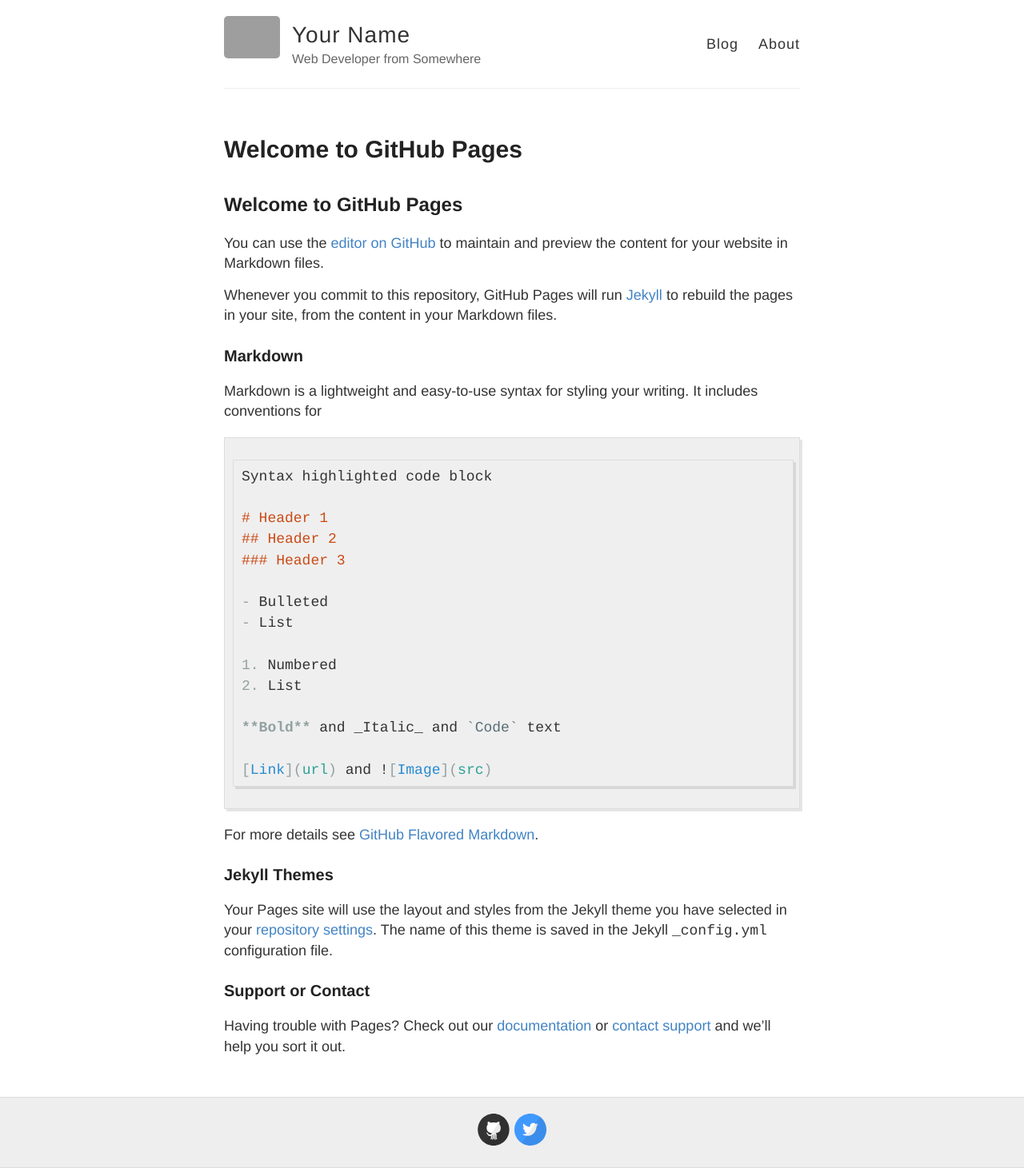
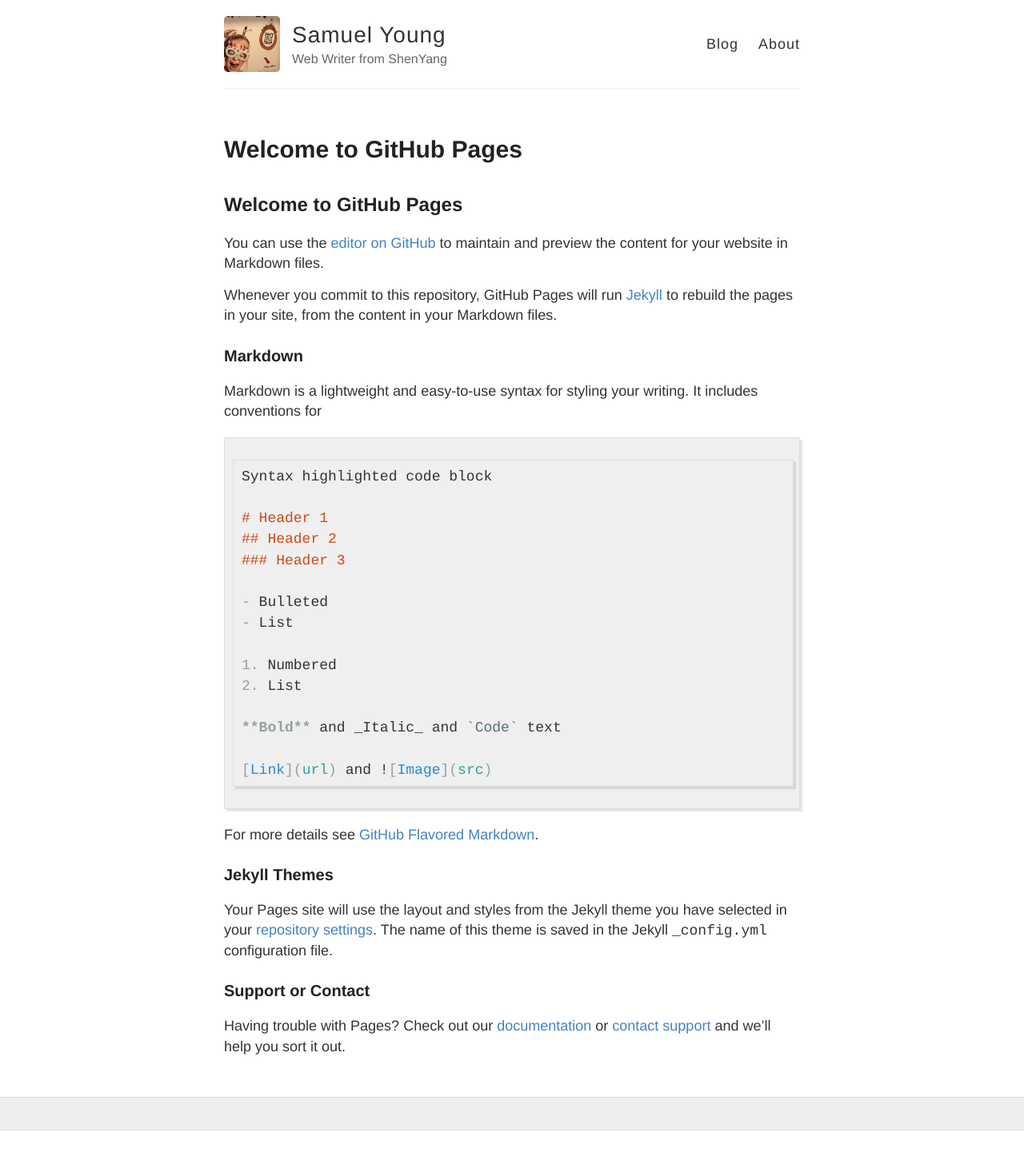
Before and after one commit to samuelyoung-dot/samuelyoung-dot.github.io, a Jekyll site: the page built from index.md, in a window 1280 px wide. Shown: the whole page at 80% size. Built offline with Jekyll 4.4.1, drawn with Linux system fonts in a browser that asks for light colours; our own code applies the rules of GitHub Pages for plain Markdown files; after the commit the page ends 1414 px from its top, so only the background shows below that; grey boxes are pictures that could not be loaded.

Commit message:
Update _config.yml

```diff
--- a/_config.yml
+++ b/_config.yml
@@ -3,13 +3,13 @@
 #
 
 # Name of your site (displayed in the header)
-name: Your Name
+name: Samuel Young
 
 # Short bio or description (displayed in the header)
-description: Web Developer from Somewhere
+description: Web Writer from ShenYang
 
 # URL of your avatar or profile pic (you could use your GitHub profile pic)
-avatar: https://raw.githubusercontent.com/barryclark/jekyll-now/master/images/jekyll-logo.png
+avatar: https://github.com/samuelyoung-dot/samuelyoung-dot.github.io/blob/master/images/1knlm62lxlsmmknbc6x110psq.jpg
 
 #
 # Flags below are optional
@@ -21,12 +21,12 @@ footer-links:
   email:
   facebook:
   flickr:
-  github: barryclark/jekyll-now
+  github:
   instagram:
   linkedin:
   pinterest:
   rss: # just type anything here for a working RSS icon
-  twitter: jekyllrb
+  twitter:
   stackoverflow: # your stackoverflow profile, e.g. "users/50476/bart-kiers"
   youtube: # channel/<your_long_string> or user/<user-name>
   googleplus: # anything in your profile username that comes after plus.google.com/
```
